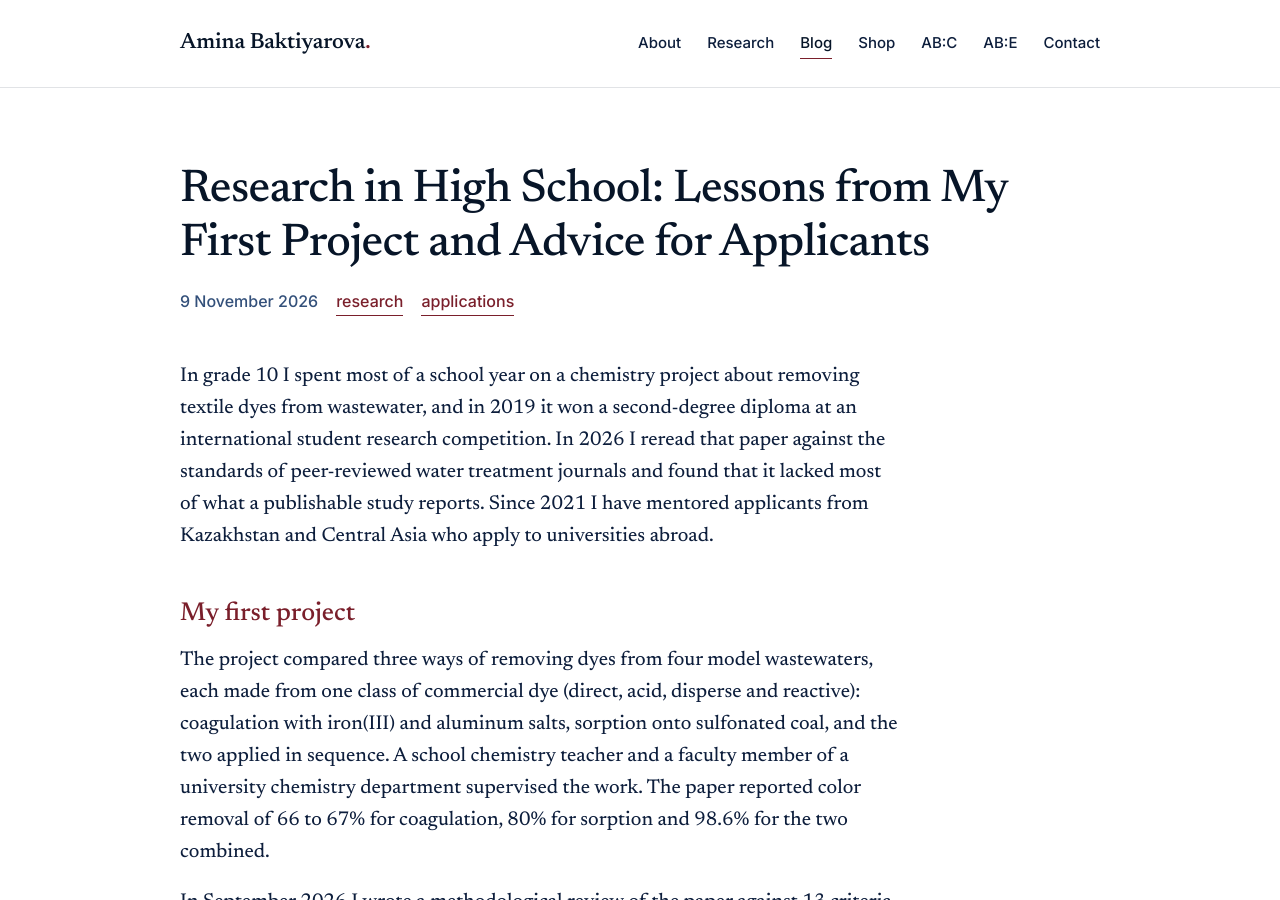
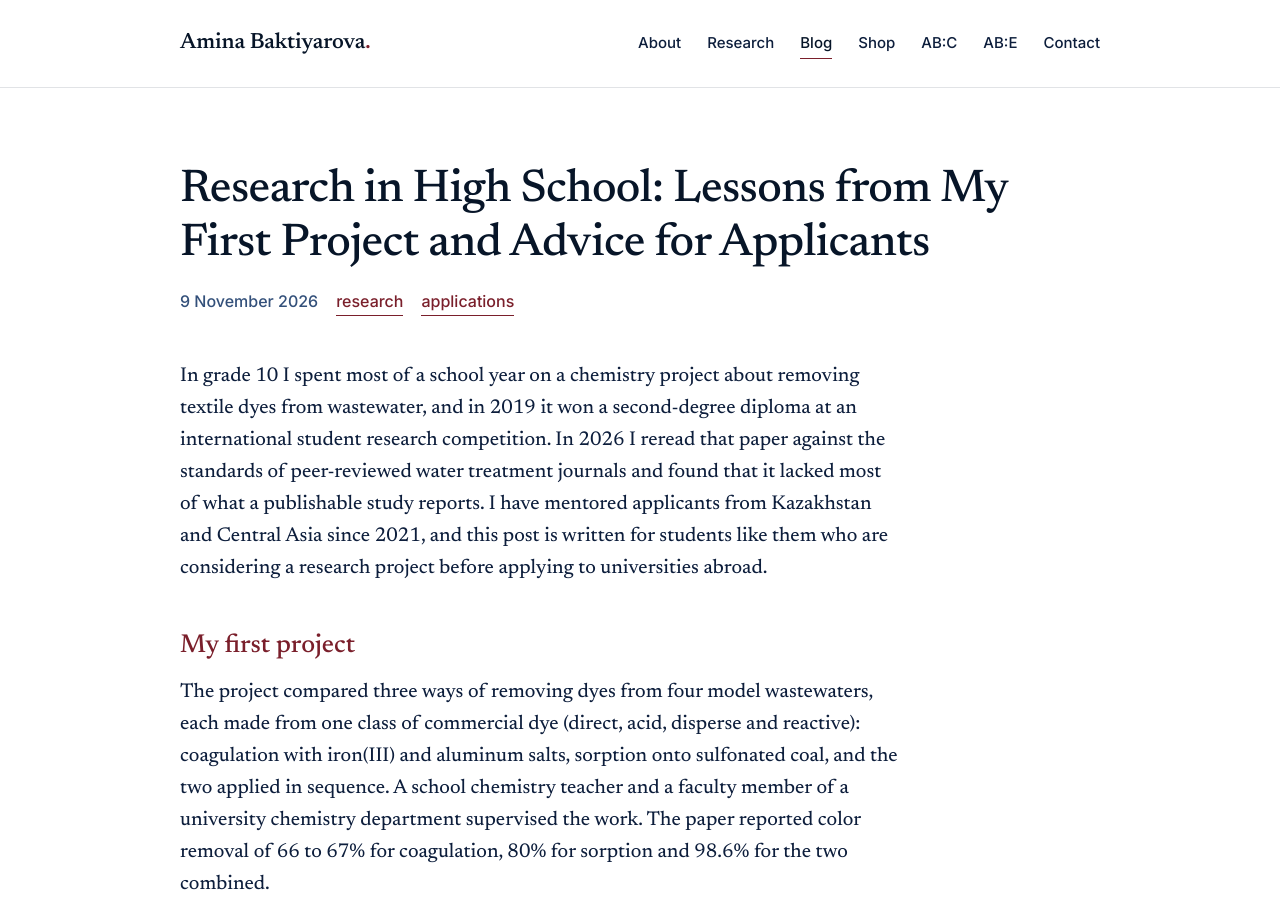
Before and after one commit to aminabaktiyarova/aminabaktiyarova.github.io, a Jekyll site: the page built from _posts/2026-11-09-research-in-high-school.md, in a window 1280 px wide and 900 px high. Built offline with Jekyll 4.4.1, drawn with Linux system fonts in a browser that asks for light colours.

Commit message:
Reword post introduction

```diff
--- a/_posts/2026-11-09-research-in-high-school.md
+++ b/_posts/2026-11-09-research-in-high-school.md
@@ -8,7 +8,7 @@ description: >-
   university application.
 ---
 
-In grade 10 I spent most of a school year on a chemistry project about removing textile dyes from wastewater, and in 2019 it won a second-degree diploma at an international student research competition. In 2026 I reread that paper against the standards of peer-reviewed water treatment journals and found that it lacked most of what a publishable study reports. Since 2021 I have mentored applicants from Kazakhstan and Central Asia who apply to universities abroad.
+In grade 10 I spent most of a school year on a chemistry project about removing textile dyes from wastewater, and in 2019 it won a second-degree diploma at an international student research competition. In 2026 I reread that paper against the standards of peer-reviewed water treatment journals and found that it lacked most of what a publishable study reports. I have mentored applicants from Kazakhstan and Central Asia since 2021, and this post is written for students like them who are considering a research project before applying to universities abroad.
 
 ## My first project
 
```
